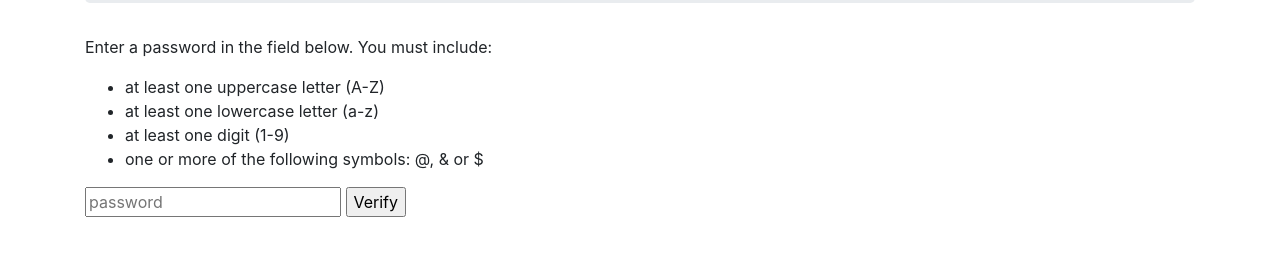
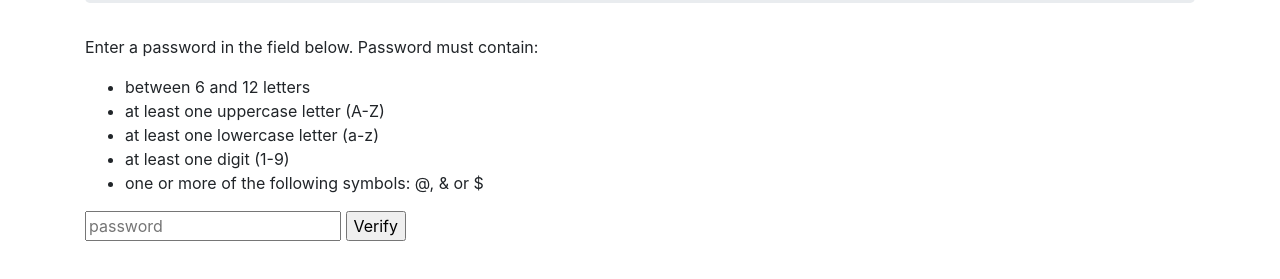
Before and after one commit to MarcLignarius/JS.RegExPractice, a plain HTML site: page index.html in a window 1280 px wide. Shown: the part 181-460 px from the top of the page. Drawn offline with Linux system fonts and the light colour scheme.

Commit message:
add length condition as well as make password field required

```diff
--- a/index.html
+++ b/index.html
@@ -17,16 +17,18 @@
     </div>
 <!-- This section is... -->
 <form onsubmit="validatePassword()">
-<p>Enter a password in the field below. You must include:</p>
+<p>Enter a password in the field below. Password must contain:</p>
 <ul>
+  <li>between 6 and 12 letters</li>
   <li>at least one uppercase letter (A-Z)</li>
   <li>at least one lowercase letter (a-z)</li>
   <li>at least one digit (1-9)</li>
   <li>one or more of the following symbols: @, & or $</li>
 </ul>
-<input type="text" name="password" id="password" placeholder="password">
+<input type="text" name="password" id="password" placeholder="password" required>
 <input type="submit" value="Verify">
 </form>
+<div class="output"></div>
 <!-- As with the very first section, this section should generally not be edited. -->
   </div>
 </body>
```
